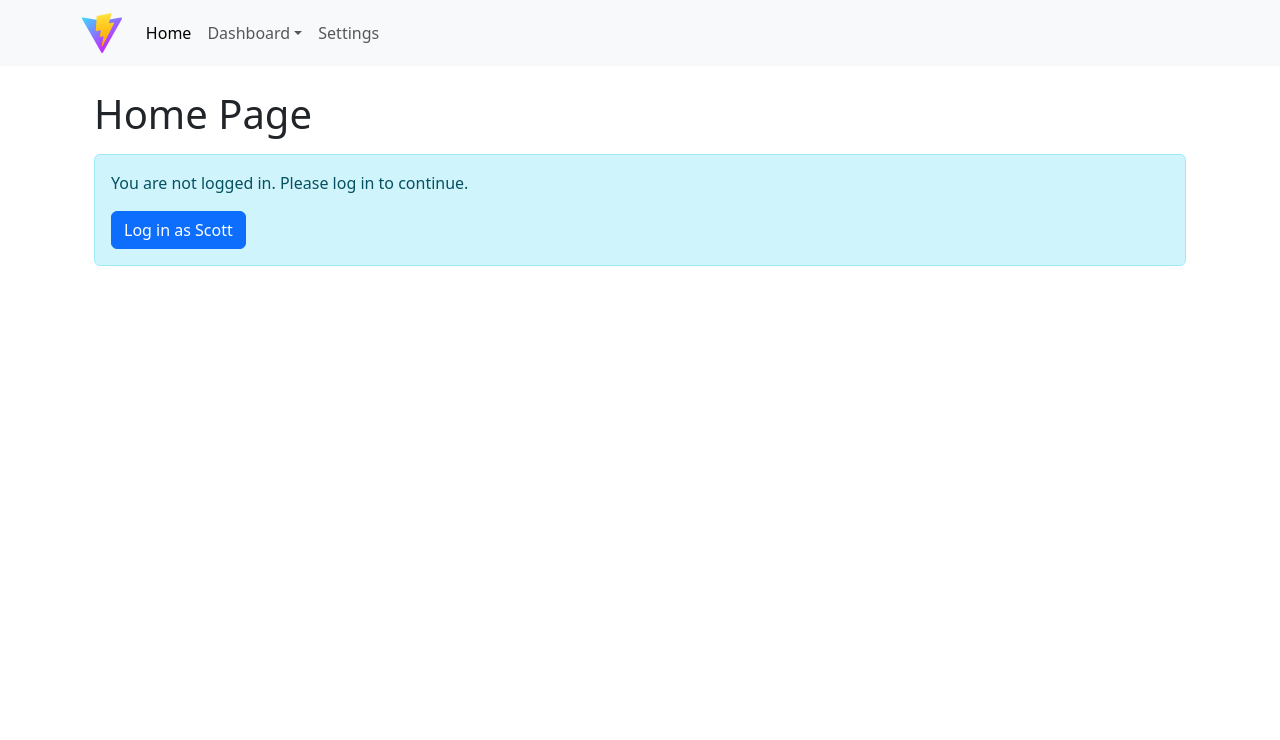
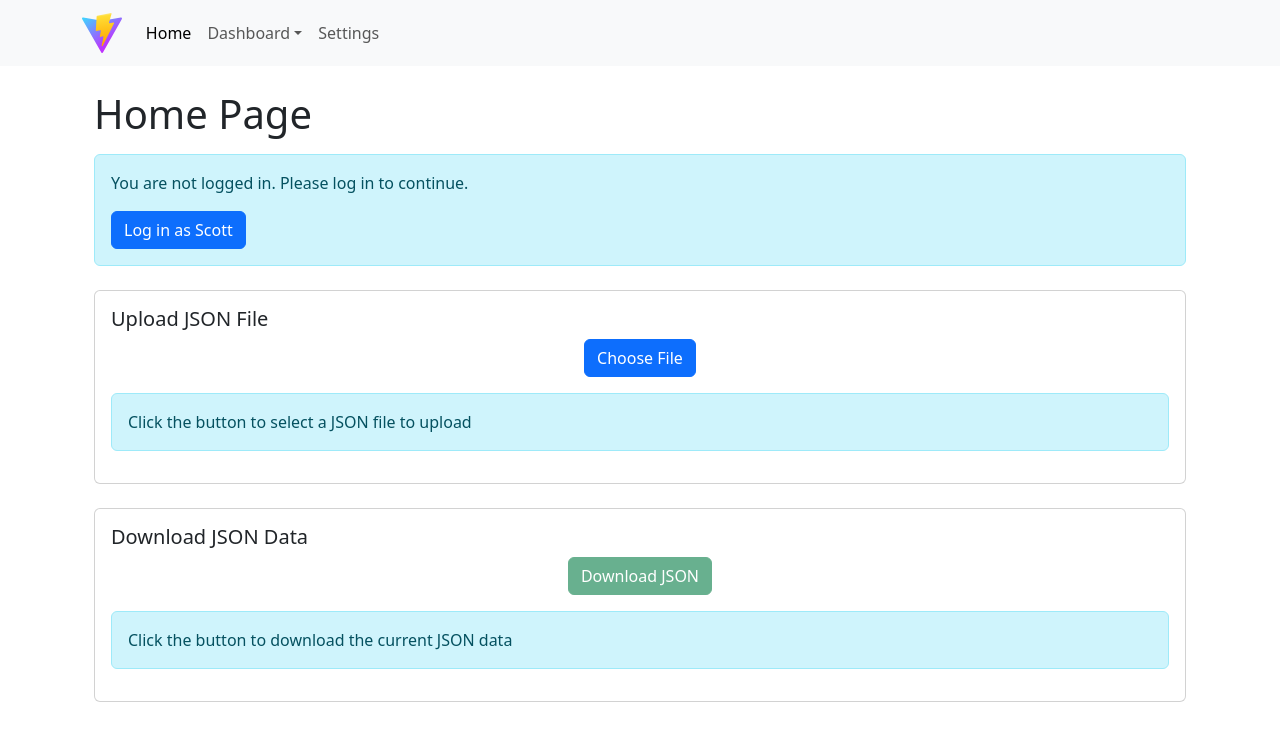
Before and after one commit to seickhoff/comics, a React (Vite) app: page / in a window 1280 px wide. Shown: the top 740 px of the page. Built offline with nearby package versions, Linux system fonts and the light colour scheme.

Commit message:
json upload and download

```diff
--- /dev/null
+++ b/src/components/JsonFileDownloader.tsx
@@ -0,0 +1,53 @@
+import { useAppContext } from "../hooks/useAppContext";
+import { Card, Button, Alert } from "react-bootstrap";
+
+export default function JsonFileDownloader() {
+  const { jsonData } = useAppContext();
+
+  const handleDownload = () => {
+    if (!jsonData) {
+      alert("No JSON data available to download");
+      return;
+    }
+
+    const dataStr = JSON.stringify(jsonData, null, 2);
+    const blob = new Blob([dataStr], { type: "application/json" });
+    const url = URL.createObjectURL(blob);
+
+    const a = document.createElement("a");
+    a.href = url;
+    a.download = "data.json";
+
+    document.body.appendChild(a);
+    a.click();
+    document.body.removeChild(a);
+
+    // a.target = '_blank'; // opens in a new tab
+    // void a.click(); // Simulate a link click that opens in new tab
+
+    URL.revokeObjectURL(url);
+  };
+
+  return (
+    // <Container className="mt-4">
+    <Card className="mt-4">
+      <Card.Body>
+        <Card.Title>Download JSON Data</Card.Title>
+        <div className="d-flex justify-content-center">
+          <Button
+            variant="success"
+            onClick={handleDownload}
+            disabled={!jsonData}
+            className="mb-3"
+          >
+            Download JSON
+          </Button>
+        </div>
+        <Alert variant="info">
+          Click the button to download the current JSON data
+        </Alert>
+      </Card.Body>
+    </Card>
+    // </Container>
+  );
+}
--- /dev/null
+++ b/src/components/JsonFileUploader.tsx
@@ -0,0 +1,49 @@
+import { useAppContext } from "../hooks/useAppContext";
+import { Card, Button, Alert } from "react-bootstrap";
+
+export default function JsonFileUploader() {
+  const { setJsonData } = useAppContext();
+
+  const handleFileChange = (event: React.ChangeEvent<HTMLInputElement>) => {
+    const file = event.target.files?.[0];
+    if (!file) return;
+
+    const reader = new FileReader();
+    reader.onload = (e) => {
+      try {
+        const data = JSON.parse(e.target?.result as string);
+        setJsonData(data);
+      } catch (error) {
+        alert("Error parsing JSON file");
+      }
+    };
+    reader.readAsText(file);
+  };
+
+  return (
+    // <Container className="mt-4">
+    <Card className="mt-4">
+      <Card.Body>
+        <Card.Title>Upload JSON File</Card.Title>
+        <div className="d-flex justify-content-center">
+          <Button variant="primary" className="mb-3">
+            <label htmlFor="file-upload" className="w-100">
+              Choose File
+            </label>
+          </Button>
+          <input
+            type="file"
+            id="file-upload"
+            accept=".json"
+            onChange={handleFileChange}
+            hidden
+          />
+        </div>
+        <Alert variant="info">
+          Click the button to select a JSON file to upload
+        </Alert>
+      </Card.Body>
+    </Card>
+    // </Container>
+  );
+}
--- a/src/context/AppContext.tsx
+++ b/src/context/AppContext.tsx
@@ -10,6 +10,8 @@ export type AppState = {
   setUser: (user: User) => void;
   loading: boolean;
   setLoading: (loading: boolean) => void;
+  jsonData: any;
+  setJsonData: (data: any) => void;
 };
 
 // Context declaration
--- a/src/context/AppProvider.tsx
+++ b/src/context/AppProvider.tsx
@@ -6,9 +6,12 @@ import { AppContext } from "./AppContext";
 export const AppProvider = ({ children }: { children: ReactNode }) => {
   const [user, setUser] = useState<null | { id: string; name: string }>(null);
   const [loading, setLoading] = useState<boolean>(false);
+  const [jsonData, setJsonData] = useState<boolean>(false);
 
   return (
-    <AppContext.Provider value={{ user, setUser, loading, setLoading }}>
+    <AppContext.Provider
+      value={{ user, setUser, loading, setLoading, jsonData, setJsonData }}
+    >
       {children}
     </AppContext.Provider>
   );
--- a/src/pages/Home.tsx
+++ b/src/pages/Home.tsx
@@ -2,9 +2,11 @@ import { LoadingSpinner } from "../components/LoadingSpinner";
 import { useAppContext } from "../hooks/useAppContext";
 import { Button, Card, Alert, Container } from "react-bootstrap";
 import { loginUser } from "../services/userService";
+import JsonFileUploader from "../components/JsonFileUploader";
+import JsonFileDownloader from "../components/JsonFileDownloader";
 
 export default function Home() {
-  const { user, setUser, loading, setLoading } = useAppContext(); // Get loading state from AppContext
+  const { user, setUser, loading, setLoading, jsonData } = useAppContext();
 
   const handleLogin = async () => {
     setLoading(true); // Set loading to true when starting the login
@@ -34,6 +36,16 @@ export default function Home() {
           </Button>
         </Alert>
       )}
+
+      <JsonFileUploader />
+
+      {jsonData && (
+        <Card className="mt-4">
+          <pre>{JSON.stringify(jsonData, null, 2)}</pre>
+        </Card>
+      )}
+
+      <JsonFileDownloader />
     </Container>
   );
 }
```
Also changed, not shown: 1 other file (tests, documents, lock files or other folders).
